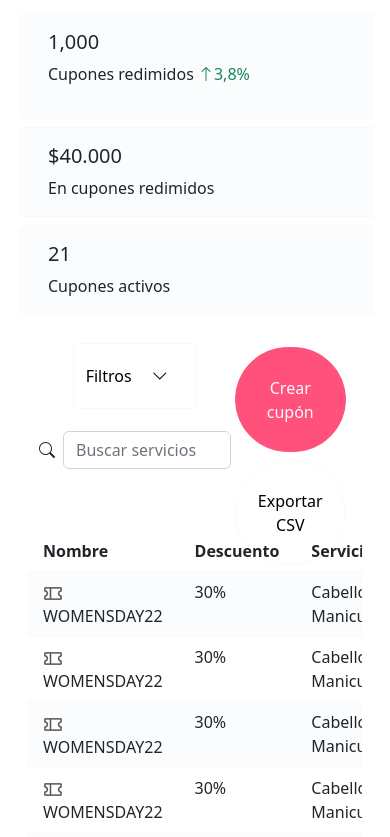
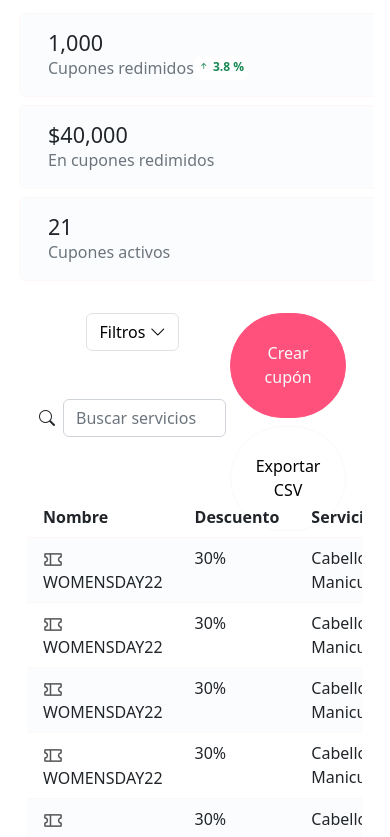
Before and after one commit to pengyilabs/beserva-new, a website: page cupons.html in a window 390 px wide. Shown: the part 62-899 px from the top of the page. Drawn offline with nearby package versions, Linux system fonts and the light colour scheme.

Commit message:
feat: rebase project, clients, cupons, inventary, services, team members responsive

```diff
--- a/cupons.html
+++ b/cupons.html
@@ -135,22 +135,29 @@
                 <div class="row justify-content-between">
                   <div class="col-12 col-md-3 card m-1">
                     <div class="card-body">
-                      <h5 class="card-title ">1,000</h5>
+                      <h4 class="card-title mb-0">1,000</h4>
                       <div class="d-flex">
-                      <p class="card-text">Cupones redimidos <i class="bi bi-arrow-up text-success"></i> <p class="text-success">3,8%</p></p>
+                        <p class="text-muted mb-0">Cupones redimidos</p>
+                        <span
+                            class="badge p-1 bg-white text-success"
+                            >
+                            <i class="bi bi-arrow-up-short"></i>
+                            3.8 %
+                        </span>
                     </div>
                     </div>
                   </div>
                   <div class="col-12 col-md-3 card m-1">
                     <div class="card-body">
-                      <h5 class="card-title ">$40.000</h5>
-                      <p class="card-text">En cupones redimidos</p>
+                      <h4 class="card-title mb-0">$40,000</h4>
+                      <p class="text-muted mb-0"> En cupones redimidos</p>
+
                     </div>
                   </div>
                   <div class="col-12 col-md-3 card m-1">
                     <div class="card-body">
-                      <h5 class="card-title ">21</h5>
-                      <p class="card-text">Cupones activos  </p>
+                      <h4 class="card-title mb-0">21</h4>
+                      <p class="text-muted mb-0">Cupones activos</p>
 
                     </div>
                   </div>
@@ -158,8 +165,10 @@
                 <div class="container-fluid d-flex justify-content-between my-4">
                   <div class="d-flex flex-wrap justify-content-center gap-2">
                     <div>
-                      <button type="button" class="btn btn-light bg-white text-black rounded h-100">Filtros <i
-                          class="bi bi-chevron-down m-3"></i></button>
+                      <button class="btn btn-light bg-white border rounded m-1">
+                        Filtros
+                        <i class="bi bi-chevron-down"></i>
+                    </button>
                     </div>
                     <div class="d-flex align-items-center gap-2">
                       <i class="bi bi-search"></i>
```
Also changed, not shown: clients.html (+4 -2 lines), inventary.html (+4 -2 lines), services.html (+4 -2 lines), team-members.html (+4 -2 lines).
